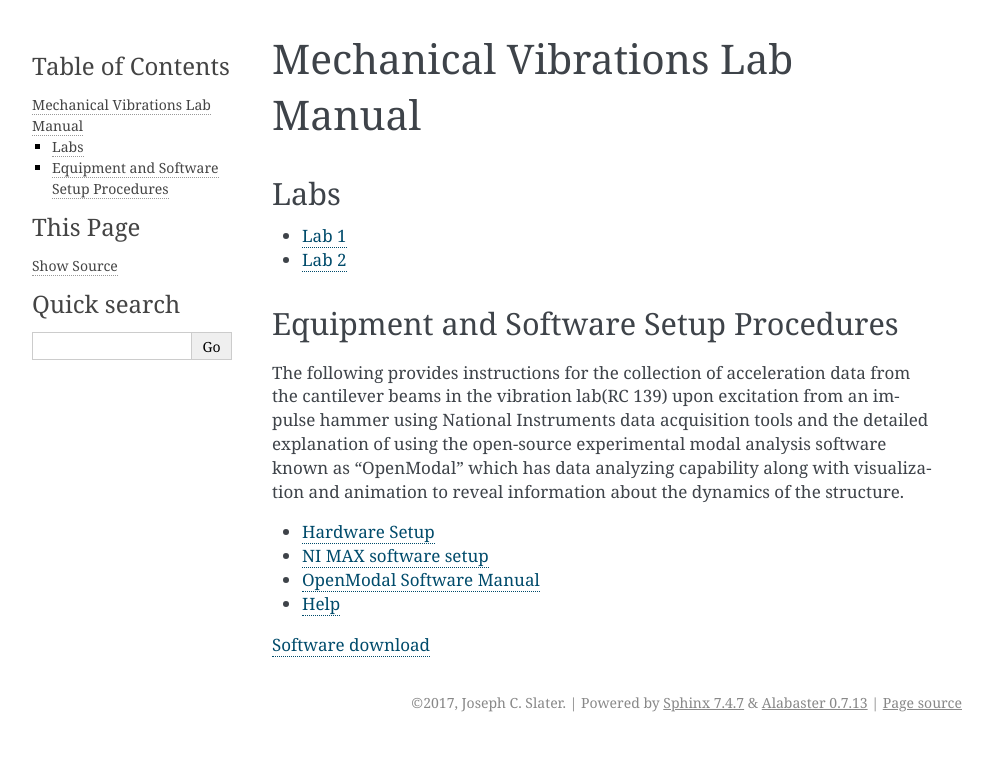
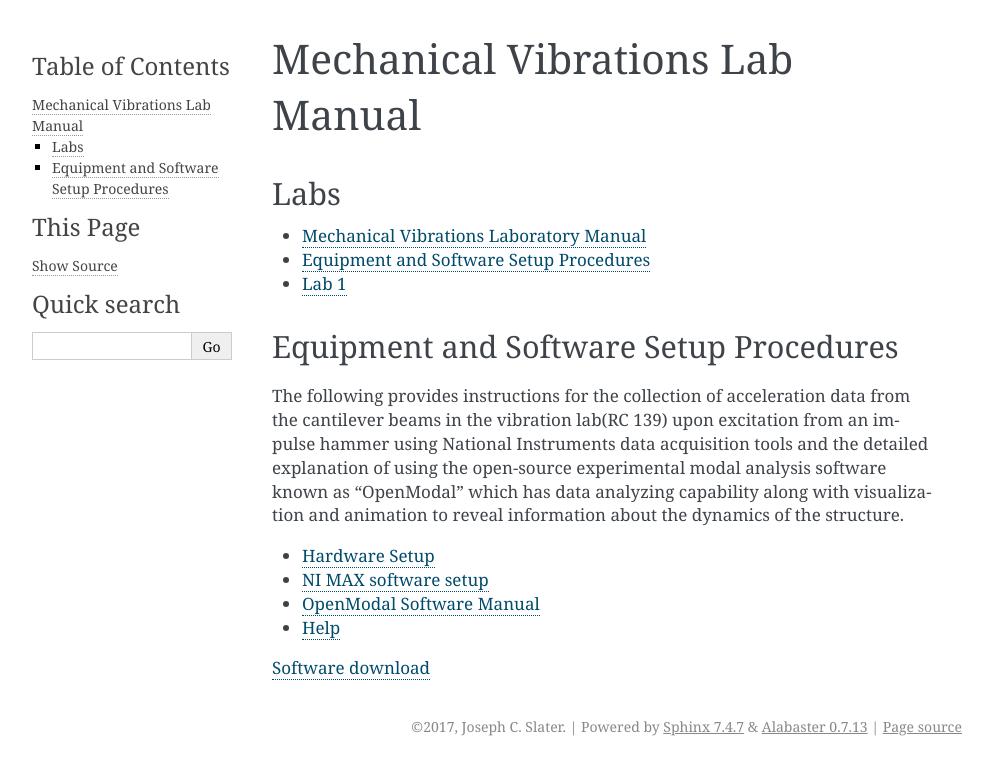
Before and after one commit to josephcslater/MechanicalVibrationLab, a Sphinx documentation site: the page built from source/index.rst, in a window 1280 px wide. Shown: the top 775 px of the page, without its empty margins (148-1141 px from the left). Built offline with Sphinx 7.4.7, drawn with Linux system fonts in a browser that asks for light colours; pages that are not in the unit, such as notebooks, are missing from menus; some of the changed lines change nothing that is shown.

Commit message:
merge in bobcat operations

```diff
--- /dev/null
+++ b/source/bobcat.rst
@@ -0,0 +1,288 @@
+Mechanical Vibrations Laboratory Manual
+=======================================
+
+    *Department of Mechanical and Materials Engineering Wright State
+    University*
+
+Equipment and Software Setup Procedures
+=======================================
+
+    The following provides instructions for the collection of
+    acceleration data from the cantilever beams in the vibration lab (RC
+    010) upon excitation from an impulse hammer using Bobcat data
+    acquisition tools.
+
+Channels Configuration
+----------------------
+
+1. Turn on computer
+
+2. Power on Bobcat modem (switch on back)
+
+3. Launch Bobcat software. The Local and Viewer windows should appear.
+
+4. Define channel parameters. On the Local window menu, select:
+
+   a. *→* Setup
+
+      i. *→* Channels. The channel definition window should appear. In
+         this window, input the accelerometer serial number and voltage
+         sensitivity for channel 2. These values can be found on a card
+         inside the accelerometer storage case. Also, set the type for
+         channels 3 and 4 to “inactive” as well as the ICP to “on” for
+         channels 1 and 2 as shown in figure 1. Afterwards, select
+         **OK**.
+
+.. figure:: media/image1.jpeg
+   :scale: 75 %
+   :alt: Channels Configuration Window
+
+   Figure 1: Channels Configuration Window
+
+
+1. Connect the hammer and accelerometer to the Bobcat modem on channels
+   1 and 2, respectively.
+
+2. Using wax, affix the accelerometer to the beam at the location where
+   a response will be measured. Tape the wire about an inch behind the
+   sensor to the beam.
+
+Set Response Viewing Parameters
+-------------------------------
+
+1. Set the plotting parameters for the hammer and accelerometer
+   responses. On the Viewer window menu, select:
+
+   a. *→* View
+
+      i. Deselect view ports excluding the following:
+
+         A. Plot toolbar
+
+         B. Plot definition
+
+         C. Page Settings
+
+   b. Locate and click the icon shown in figure 2. The set number of
+      rows and columns window should appear. In this window, change the
+      following parameters as indicated. Afterwards, select **OK**.
+
+.. figure:: media/image2.png
+   :scale: 100 %
+   :alt: Viewer Plots Icon
+
+   Figure 2: Viewer Plots Icon
+
+i.  Rows *›→* 2
+
+ii. Columns *›→* 1
+
+a. Select the top plot and click the plot reduction icon shown in figure
+   3 until only “A” remains above the plotting region. Right Click on
+   “A” and change the plot color to black. With the top plot still
+   active, set the following parameters as indicated.
+
+
+.. figure:: media/image3.jpeg
+  :scale: 100 %
+  :alt: Viewer Plots Icon
+
+  Figure 3: Viewer Plots Icon
+
+i.   Under “Channel” tab *›→* Ch1
+
+ii.  Under “Ref Channel” tab *›→* Off
+
+iii. Drop down menu to the upper right of the “Ref Channel” tab *›→*
+     time trace
+
+iv.  Drop down menu to the lower right of the “Ref Channel” tab *›→*
+     volts
+
+a. Select the bottom plot and set the following parameters as indicated.
+
+   i.   Under “Channel” tab *›→* Ch2
+
+   ii.  Under “Ref Channel” tab *›→* Off
+
+   iii. Drop down menu to the right of the “Ref Channel” tab *›→* time
+        trace
+
+Equipment Test
+--------------
+
+1. Set acquisition parameters for equipment test. On the Local window
+   menu, select:
+
+   a. *→* Setup
+
+      i. *→* Acquisition. The acquisition window should appear. In this
+         window, change the following acquisition values as shown in
+         figure 4. Afterwards, select **OK**.
+
+         A. Type *›→* Analysis
+
+         B. Resolution *›→* 1600
+
+         C. Bandwidth *›→* 500
+
+         D. Window Type *›→* None
+
+         E. Num Avgs *›→* 1
+
+.. figure:: media/image4.jpeg
+   :scale: 100 %
+   :align: center
+   :alt: Acquisition Window
+
+   Figure 4: Acquisition Window
+
+
+1. Set control parameters for data storage. On the Local window menu,
+   select:
+
+   a. *→* Setup
+
+      i. *→* Controls. The controls window should appear. In this
+         window, change the following parameters as indicated.
+         Afterwards, select **OK**.
+
+         A. Data Type *›→* Puma
+
+         B. File Name *›→* Query
+
+2. Open and dock Analyzer control. On the Local window menu, select:
+
+   a. *→* View
+
+      i. *→* Analyzer control. The analyzer control window should
+         appear. Grab this window and dock it to the Local window.
+
+3. Test the hammer and accelerometer. On the Analyzer control, select:
+
+   a. *→* Trigger tab. On this tab, change the following parameters as
+      indicated. Afterwards, select **Apply**.
+
+      i. Source *›→* Free Run
+
+   b. *→* Control tab. On this tab, take the following actions as
+      instructed to test the hammer.
+
+      i.   Be prepared to strike the *table* with the hammer.
+
+      ii.  Click the “Start” button.
+
+      iii. Gently strike the table a few times within the hammer in the
+           same manor intended to excite the beam for data collection.
+
+      iv.  Inspect the hammer response (top) plot in the viewer window.
+           Spikes should occur at the time points which the table was
+           struck. Document the amplitude at these voltage peaks. If
+           spikes do not appear, consult the TA.
+
+   c. *→* Control tab. On this tab, take the following actions as
+      instructed to test the accelerom- eter.
+
+      i.   Be prepared to tap the beam with your finger.
+
+      ii.  Click the “Start” button.
+
+      iii. Gently tap the beam a few times with your finger.
+
+      iv.  Inspect the accelerometer response (bottom) plot in the
+           viewer window. oscillations should occur at the time points
+           which the beam was tapped. If oscillations do not appear,
+           consult the TA.
+
+Data Collection
+---------------
+
+1. Set acquisition parameters for data collection. On the Local window
+   menu, select:
+
+   a. *→* Setup
+
+      i. *→* Acquisition. A pop up window should appear. In this window,
+         change the following parameters as indicated. Afterwards,
+         select **OK**.
+
+         A. Num Avgs *›→* 5
+
+2. Set analyzer control parameters. On the Analyzer control, select:
+
+   a. *→* Trigger tab. On this tab, change the following parameters as
+      indicated. Afterwards, select **Apply**.
+
+      i.   Source *›→* Ch1
+
+      ii.  Theshold *›→* amount determined in equipment test
+
+      iii. Slope *›→* rising
+
+      iv.  Arming Mode *›→* Manual
+
+      v.   Manual Accept *›→* Checked
+
+   b. *→* Control tab. On this tab, perform the following parameters
+      tasks as indicated to collect data for each case required.
+
+      i.   Select “Open Data File” at the bottom of the Analyzer control
+           window. Create a file with a meaningful name (eg: “Case 1”)
+           and save it to the desktop
+
+      ii.  Click the “Start” button and repeat the following
+           instructions for all five impulses to generate the average
+           response for the current case.
+
+           A. Click the “Manual Arm” button
+
+           B. Gently strike the beam with the hammer.
+
+           C. Inspect the hammer response plot. A single impulse peak
+              should appear. Multiple peaks indicate double hits.
+
+           D. Click “accept” if the hammer response exhibits a single
+              peak, otherwise, click reject and return to step A.
+
+           E. Use your hand to dampen residual vibrations from previous
+              hits between each measurement.
+
+      iii. Once all measurements for a case have been conducted, click
+           “Stop”.
+
+      iv.  Click “Store”.
+
+      v.   Select “Close Data File” at the bottom of the Analyzer
+           control window.
+
+Convert Data
+------------
+
+1. Once all data has been collect, each file must be converted to a
+   Matlab loadable file format. On windows start menu, select:
+
+   a. *→* Puma Export Manager. For each data file, perform the following
+      tasks.
+
+      i.   Locate data file path in the left window.
+
+      ii.  Set the output file type as MAT (SDD *→* MAT).
+
+      iii. Identify the output path in the right window.
+
+      iv.  Execute the file conversion by clicking the arrow between
+           input
+
+
+.. |image0| image:: media/image1.jpeg
+   :width: 5.07354in
+   :height: 0.86531in
+.. |image1| image:: media/image2.png
+   :width: 0.60115in
+   :height: 0.70479in
+.. |image2| image:: media/image3.jpeg
+   :width: 0.60062in
+   :height: 0.58125in
+.. |image3| image:: media/image4.jpeg
+   :width: 1.78844in
+   :height: 3.51542in
--- a/source/index.rst
+++ b/source/index.rst
@@ -13,12 +13,14 @@
 .. toctree::
    :maxdepth: 1
 
+   bobcat
    labnotes/Lab1.ipynb
    labnotes/Lab2.ipynb
    labnotes/Lab3.ipynb
    labnotes/Matlab1.ipynb
    labnotes/Matlab2.ipynb
    labnotes/Matlab3.ipynb
+
 
 
 Equipment and Software Setup Procedures
```
Also changed, not shown: source/media/image1.jpeg (added), source/media/image2.png (added), source/media/image3.jpeg (added), source/media/image4.jpeg (added).
